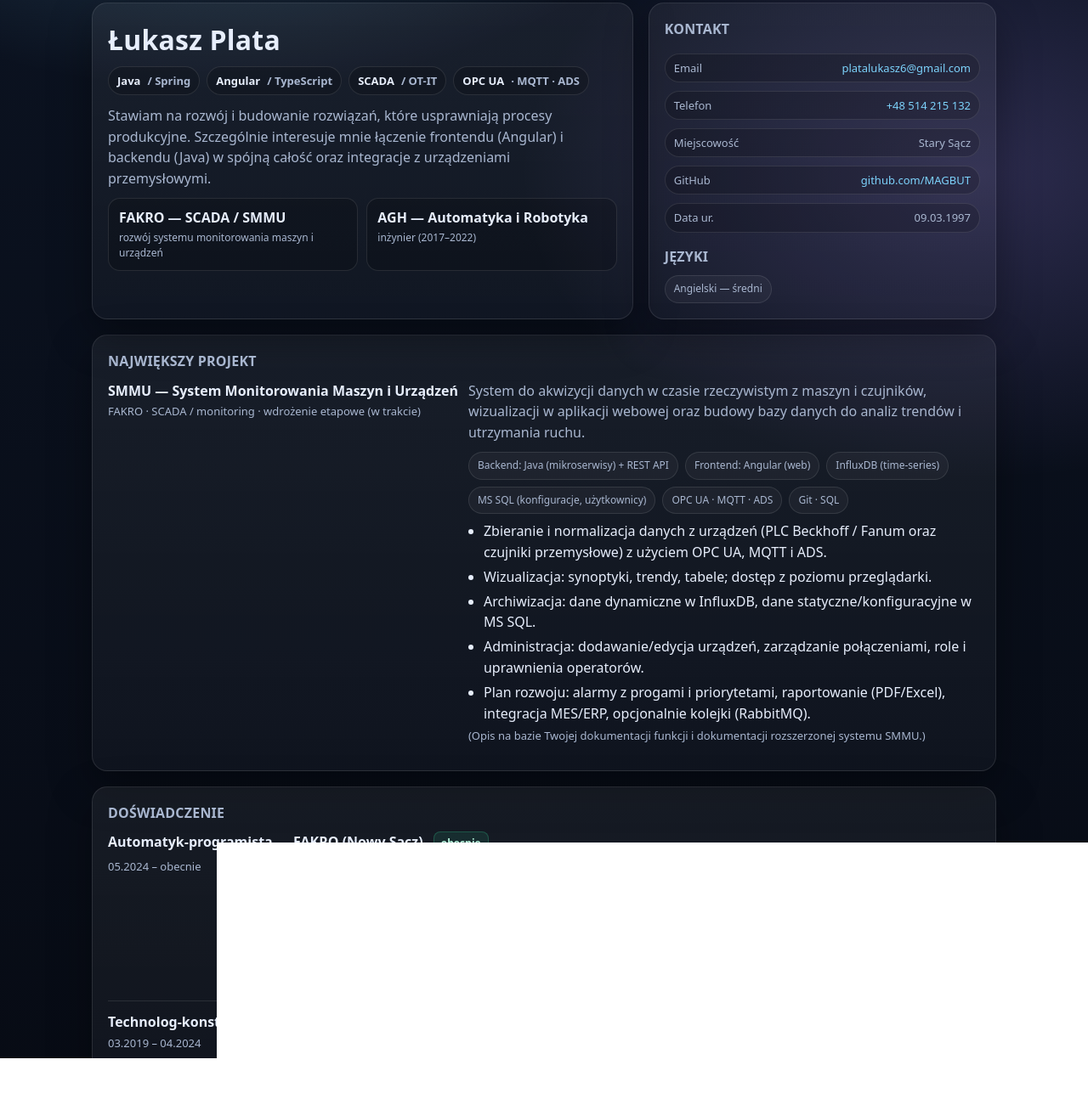
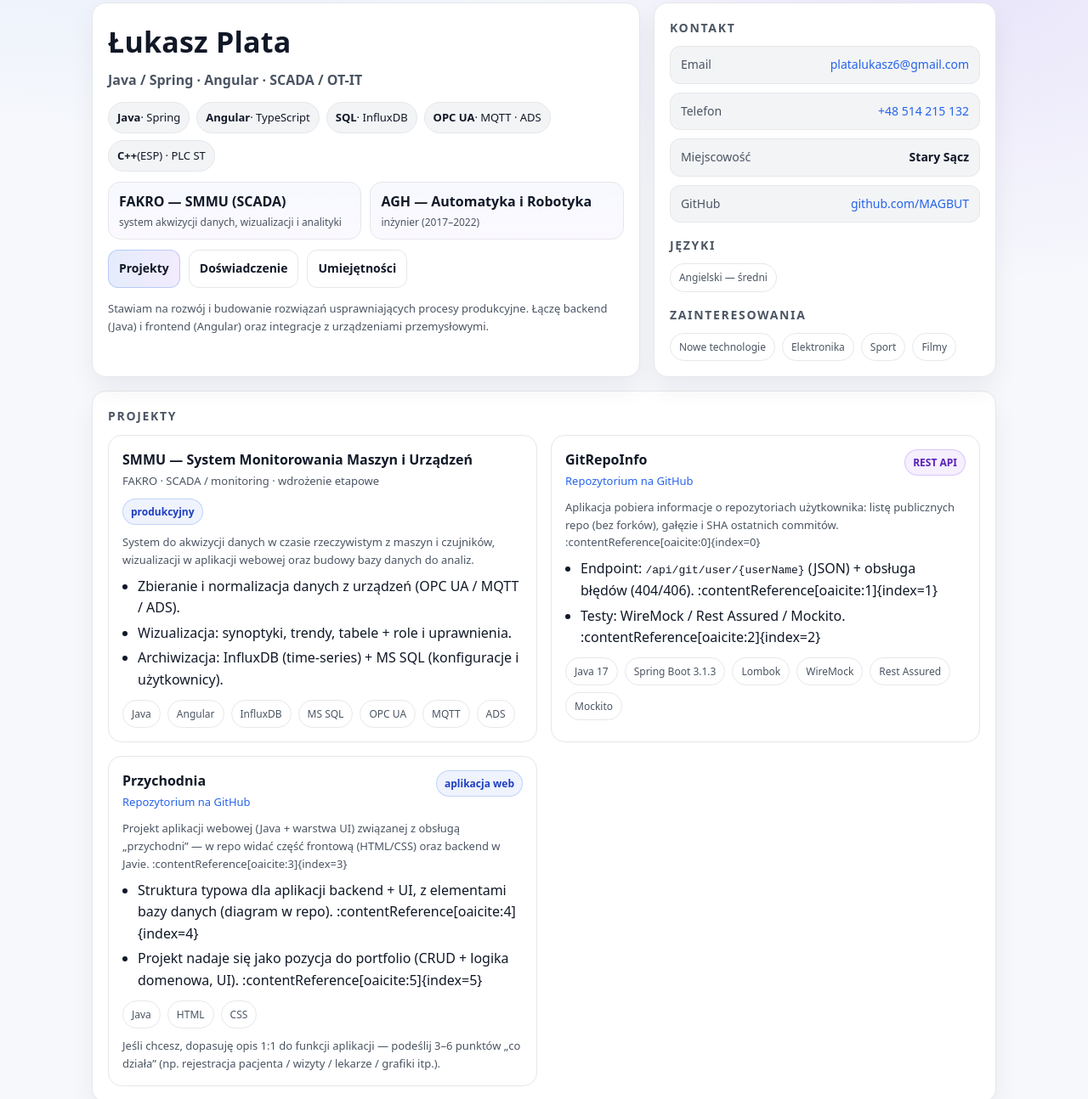
Before and after one commit to MAGBUT/MAGBUT.github.io, a plain HTML site: page index.html in a window 1280 px wide. Shown: the part 25-1319 px from the top of the page at 85% size. Drawn offline with Linux system fonts and the light colour scheme.

Commit message:
Revise CV content and update styling in index.html
Updated the CV content and styling in index.html, including changes to the description meta tag, color variables, and layout adjustments. Added new project and experience sections.

```diff
--- a/index.html
+++ b/index.html
@@ -4,116 +4,136 @@
   <meta charset="utf-8" />
   <meta name="viewport" content="width=device-width,initial-scale=1" />
   <title>Łukasz Plata — CV</title>
-  <meta name="description" content="CV — Łukasz Plata. Java / Angular / SCADA / IoT / integracje przemysłowe (OPC UA, MQTT, ADS)." />
+  <meta name="description" content="CV — Łukasz Plata. Java / Spring / Angular / SCADA / OT-IT. Projekty: SMMU, Przychodnia, GitRepoInfo." />
   <style>
     :root{
-      --bg:#0b1220;
-      --card:#0f1a2e;
-      --text:#e7eefc;
-      --muted:#a9b7d0;
-      --line:rgba(255,255,255,.10);
-      --accent:#7dd3fc;
-      --accent2:#a78bfa;
-      --ok:#34d399;
+      --bg:#f6f8fc;
+      --card:#ffffff;
+      --text:#111827;
+      --muted:#4b5563;
+      --line:#e5e7eb;
+      --accent:#2563eb;
+      --accent2:#7c3aed;
+      --soft:#f3f4f6;
     }
     *{box-sizing:border-box}
+    html{scroll-behavior:smooth}
     body{
       margin:0;
       font-family: ui-sans-serif, system-ui, -apple-system, Segoe UI, Roboto, Arial;
-      background:
-        radial-gradient(1000px 600px at 20% -10%, rgba(125,211,252,.25), transparent 60%),
-        radial-gradient(900px 600px at 90% 10%, rgba(167,139,250,.22), transparent 60%),
-        linear-gradient(180deg, var(--bg), #070b14 60%);
+      background: radial-gradient(1200px 700px at 10% -10%, rgba(37,99,235,.10), transparent 60%),
+                  radial-gradient(900px 600px at 90% 0%, rgba(124,58,237,.10), transparent 60%),
+                  var(--bg);
       color:var(--text);
-      line-height:1.55;
+      line-height:1.6;
     }
     a{color:var(--accent); text-decoration:none}
     a:hover{text-decoration:underline}
-    .wrap{max-width:1100px; margin:0 auto; padding:28px 18px 60px}
-    .top{
-      display:grid;
-      grid-template-columns: 1.4fr .9fr;
-      gap:18px;
-      align-items:stretch;
-    }
+    .wrap{max-width:1100px; margin:0 auto; padding:28px 18px 64px}
+    .top{display:grid; grid-template-columns: 1.6fr 1fr; gap:16px; align-items:stretch}
     @media (max-width:900px){ .top{grid-template-columns:1fr} }
     .card{
-      background:linear-gradient(180deg, rgba(255,255,255,.06), rgba(255,255,255,.03));
+      background:var(--card);
       border:1px solid var(--line);
-      border-radius:18px;
+      border-radius:16px;
       padding:18px;
-      box-shadow: 0 18px 50px rgba(0,0,0,.35);
+      box-shadow: 0 14px 30px rgba(17,24,39,.06);
     }
-    .hero h1{margin:0 0 6px; font-size:32px; letter-spacing:.2px}
-    .role{
-      display:flex; flex-wrap:wrap; gap:8px;
-      margin:0 0 12px;
-      color:var(--muted);
-      font-weight:600;
-    }
+    .hero h1{margin:0 0 6px; font-size:34px; letter-spacing:.2px}
+    .subtitle{margin:0; color:var(--muted); font-weight:600}
+    .pills{display:flex; flex-wrap:wrap; gap:8px; margin-top:12px}
     .pill{
-      display:inline-flex; align-items:center; gap:8px;
-      padding:6px 10px;
+      display:inline-flex; align-items:center;
+      padding:7px 10px;
       border-radius:999px;
       border:1px solid var(--line);
-      background:rgba(0,0,0,.18);
+      background:var(--soft);
       font-size:13px;
-      color:var(--muted);
+      color:#111827;
       white-space:nowrap;
     }
-    .pill b{color:var(--text); font-weight:700}
-    .grid2{display:grid; grid-template-columns:1fr 1fr; gap:14px}
-    @media (max-width:700px){ .grid2{grid-template-columns:1fr} }
-
+    .pill b{font-weight:800}
     h2{
       margin:0 0 10px;
-      font-size:16px;
-      letter-spacing:.2px;
+      font-size:14px;
+      letter-spacing:.12em;
       text-transform:uppercase;
       color:var(--muted);
     }
+    .grid2{display:grid; grid-template-columns:1fr 1fr; gap:16px; margin-top:16px}
+    @media (max-width:800px){ .grid2{grid-template-columns:1fr} }
     .section{margin-top:16px}
-    .row{
-      display:flex; justify-content:space-between; gap:12px; flex-wrap:wrap;
-      padding:12px 0;
-      border-top:1px solid var(--line);
-    }
+    .row{padding:12px 0; border-top:1px solid var(--line)}
     .row:first-of-type{border-top:0; padding-top:0}
-    .row .left{min-width:240px}
-    .row .title{font-weight:800}
-    .row .meta{color:var(--muted); font-size:13px; margin-top:2px}
-    .row ul{margin:8px 0 0; padding-left:18px}
-    .row li{margin:4px 0}
+    .title{font-weight:850}
+    .meta{color:var(--muted); font-size:13px; margin-top:2px}
+    ul{margin:8px 0 0; padding-left:18px}
+    li{margin:4px 0}
     .tags{display:flex; flex-wrap:wrap; gap:8px; margin-top:10px}
     .tag{
       padding:6px 10px;
       border-radius:999px;
       border:1px solid var(--line);
-      background:rgba(255,255,255,.04);
+      background:#fff;
       font-size:12px;
       color:var(--muted);
     }
-    .badge{
-      display:inline-flex; align-items:center;
-      padding:4px 8px; border-radius:8px;
-      background:rgba(52,211,153,.10);
-      border:1px solid rgba(52,211,153,.25);
-      color:#b9f6df; font-size:12px; font-weight:700;
-      margin-left:8px;
+    .kpi{display:grid; grid-template-columns:1fr 1fr; gap:10px; margin-top:12px}
+    @media (max-width:520px){ .kpi{grid-template-columns:1fr} }
+    .k{
+      padding:10px 12px;
+      border-radius:14px;
+      border:1px solid var(--line);
+      background:linear-gradient(180deg, rgba(37,99,235,.04), rgba(124,58,237,.03));
+    }
+    .k .n{font-weight:850}
+    .k .d{color:var(--muted); font-size:12px; margin-top:2px}
+    .contactLine{
+      display:flex; justify-content:space-between; gap:12px; flex-wrap:wrap;
+      padding:10px 12px;
+      border:1px solid var(--line);
+      border-radius:12px;
+      background:var(--soft);
+      margin-top:10px;
+      font-size:14px;
+    }
+    .contactLine span{color:var(--muted)}
+    .btns{display:flex; flex-wrap:wrap; gap:10px; margin-top:12px}
+    .btn{
+      display:inline-flex; align-items:center; justify-content:center;
+      padding:10px 12px;
+      border-radius:12px;
+      border:1px solid var(--line);
+      background:#fff;
+      color:#111827;
+      font-weight:700;
+      font-size:14px;
+    }
+    .btn.primary{
+      background:linear-gradient(90deg, rgba(37,99,235,.12), rgba(124,58,237,.10));
+      border-color:rgba(37,99,235,.25);
     }
     .small{font-size:13px; color:var(--muted)}
-    .footer{margin-top:18px; color:var(--muted); font-size:12px}
-    .kpi{
-      display:grid; grid-template-columns:1fr 1fr; gap:10px; margin-top:10px
+    .footer{margin-top:14px; color:var(--muted); font-size:12px}
+    .projGrid{display:grid; grid-template-columns:1fr 1fr; gap:16px}
+    @media (max-width:900px){ .projGrid{grid-template-columns:1fr} }
+    .projHead{display:flex; justify-content:space-between; gap:10px; flex-wrap:wrap; align-items:flex-start}
+    .projHead .name{font-weight:900; font-size:16px}
+    .chip{
+      font-size:12px;
+      padding:5px 9px;
+      border-radius:999px;
+      background:rgba(37,99,235,.08);
+      border:1px solid rgba(37,99,235,.22);
+      color:#1f3fbf;
+      font-weight:800;
+      white-space:nowrap;
     }
-    @media (max-width:500px){ .kpi{grid-template-columns:1fr} }
-    .kpi .k{
-      padding:10px 12px; border-radius:14px;
-      border:1px solid var(--line);
-      background:rgba(0,0,0,.18);
+    .chip.purple{
+      background:rgba(124,58,237,.08);
+      border:1px solid rgba(124,58,237,.22);
+      color:#5b21b6;
     }
-    .k .n{font-weight:800}
-    .k .d{color:var(--muted); font-size:12px; margin-top:2px}
   </style>
 </head>
 
@@ -124,167 +144,196 @@
       <!-- HERO -->
       <div class="card hero">
         <h1>Łukasz Plata</h1>
-        <div class="role">
-          <span class="pill"><b>Java</b> / Spring</span>
-          <span class="pill"><b>Angular</b> / TypeScript</span>
-          <span class="pill"><b>SCADA</b> / OT-IT</span>
+        <p class="subtitle">Java / Spring · Angular · SCADA / OT-IT</p>
+
+        <div class="pills">
+          <span class="pill"><b>Java</b> · Spring</span>
+          <span class="pill"><b>Angular</b> · TypeScript</span>
+          <span class="pill"><b>SQL</b> · InfluxDB</span>
           <span class="pill"><b>OPC UA</b> · MQTT · ADS</span>
+          <span class="pill"><b>C++</b> (ESP) · PLC ST</span>
         </div>
-
-        <p style="margin:0; color:var(--muted);">
-          Stawiam na rozwój i budowanie rozwiązań, które usprawniają procesy produkcyjne.
-          Szczególnie interesuje mnie łączenie frontendu (Angular) i backendu (Java) w spójną całość oraz integracje z urządzeniami przemysłowymi.
-        </p>
 
         <div class="kpi">
           <div class="k">
-            <div class="n">FAKRO — SCADA / SMMU</div>
-            <div class="d">rozwój systemu monitorowania maszyn i urządzeń</div>
+            <div class="n">FAKRO — SMMU (SCADA)</div>
+            <div class="d">system akwizycji danych, wizualizacji i analityki</div>
           </div>
           <div class="k">
             <div class="n">AGH — Automatyka i Robotyka</div>
             <div class="d">inżynier (2017–2022)</div>
           </div>
         </div>
+
+        <div class="btns">
+          <a class="btn primary" href="#projekty">Projekty</a>
+          <a class="btn" href="#doswiadczenie">Doświadczenie</a>
+          <a class="btn" href="#umiejetnosci">Umiejętności</a>
+        </div>
+
+        <p class="small" style="margin:14px 0 0">
+          Stawiam na rozwój i budowanie rozwiązań usprawniających procesy produkcyjne.
+          Łączę backend (Java) i frontend (Angular) oraz integracje z urządzeniami przemysłowymi.
+        </p>
       </div>
 
       <!-- CONTACT -->
       <div class="card">
         <h2>Kontakt</h2>
+        <div class="contactLine"><span>Email</span><a href="mailto:platalukasz6@gmail.com">platalukasz6@gmail.com</a></div>
+        <div class="contactLine"><span>Telefon</span><a href="tel:+48514215132">+48 514 215 132</a></div>
+        <div class="contactLine"><span>Miejscowość</span><b>Stary Sącz</b></div>
+        <div class="contactLine"><span>GitHub</span><a href="https://github.com/MAGBUT" target="_blank" rel="noreferrer">github.com/MAGBUT</a></div>
+
         <div class="section">
-          <div class="pill" style="width:100%; justify-content:space-between">
-            <span>Email</span><a href="mailto:platalukasz6@gmail.com">platalukasz6@gmail.com</a>
-          </div>
-          <div class="pill" style="width:100%; justify-content:space-between; margin-top:10px">
-            <span>Telefon</span><a href="tel:+48514215132">+48 514 215 132</a>
-          </div>
-          <div class="pill" style="width:100%; justify-content:space-between; margin-top:10px">
-            <span>Miejscowość</span><span>Stary Sącz</span>
-          </div>
-          <div class="pill" style="width:100%; justify-content:space-between; margin-top:10px">
-            <span>GitHub</span><a href="https://github.com/MAGBUT" target="_blank" rel="noreferrer">github.com/MAGBUT</a>
-          </div>
-          <div class="pill" style="width:100%; justify-content:space-between; margin-top:10px">
-            <span>Data ur.</span><span>09.03.1997</span>
-          </div>
+          <h2>Języki</h2>
+          <div class="tags"><span class="tag">Angielski — średni</span></div>
         </div>
 
         <div class="section">
-          <h2>Języki</h2>
+          <h2>Zainteresowania</h2>
           <div class="tags">
-            <span class="tag">Angielski — średni</span>
+            <span class="tag">Nowe technologie</span>
+            <span class="tag">Elektronika</span>
+            <span class="tag">Sport</span>
+            <span class="tag">Filmy</span>
           </div>
         </div>
       </div>
     </div>
 
-    <!-- MAIN PROJECT -->
-    <div class="card" style="margin-top:18px">
-      <h2>Największy projekt</h2>
+    <!-- PROJECTS -->
+    <div id="projekty" class="card" style="margin-top:16px">
+      <h2>Projekty</h2>
 
-      <div class="row">
-        <div class="left">
-          <div class="title">SMMU — System Monitorowania Maszyn i Urządzeń</div>
-          <div class="meta">FAKRO · SCADA / monitoring · wdrożenie etapowe (w trakcie)</div>
+      <div class="projGrid">
+        <!-- SMMU -->
+        <div class="card" style="padding:16px; box-shadow:none">
+          <div class="projHead">
+            <div>
+              <div class="name">SMMU — System Monitorowania Maszyn i Urządzeń</div>
+              <div class="meta">FAKRO · SCADA / monitoring · wdrożenie etapowe</div>
             </div>
-        <div class="right" style="flex:1; min-width:260px">
-          <p style="margin:0; color:var(--muted)">
-            System do akwizycji danych w czasie rzeczywistym z maszyn i czujników, wizualizacji w aplikacji webowej
-            oraz budowy bazy danych do analiz trendów i utrzymania ruchu.
+            <span class="chip">produkcyjny</span>
+          </div>
+
+          <p class="small" style="margin:10px 0 0">
+            System do akwizycji danych w czasie rzeczywistym z maszyn i czujników, wizualizacji w aplikacji webowej oraz budowy bazy danych do analiz.
           </p>
 
+          <ul>
+            <li>Zbieranie i normalizacja danych z urządzeń (OPC UA / MQTT / ADS).</li>
+            <li>Wizualizacja: synoptyki, trendy, tabele + role i uprawnienia.</li>
+            <li>Archiwizacja: InfluxDB (time-series) + MS SQL (konfiguracje i użytkownicy).</li>
+          </ul>
+
           <div class="tags">
-            <span class="tag">Backend: Java (mikroserwisy) + REST API</span>
-            <span class="tag">Frontend: Angular (web)</span>
-            <span class="tag">InfluxDB (time-series)</span>
-            <span class="tag">MS SQL (konfiguracje, użytkownicy)</span>
-            <span class="tag">OPC UA · MQTT · ADS</span>
-            <span class="tag">Git · SQL</span>
+            <span class="tag">Java</span><span class="tag">Angular</span><span class="tag">InfluxDB</span><span class="tag">MS SQL</span>
+            <span class="tag">OPC UA</span><span class="tag">MQTT</span><span class="tag">ADS</span>
+          </div>
         </div>
 
+        <!-- GitRepoInfo -->
+        <div class="card" style="padding:16px; box-shadow:none">
+          <div class="projHead">
+            <div>
+              <div class="name">GitRepoInfo</div>
+              <div class="meta">
+                <a href="https://github.com/MAGBUT/GitRepoInfo" target="_blank" rel="noreferrer">Repozytorium na GitHub</a>
+              </div>
+            </div>
+            <span class="chip purple">REST API</span>
+          </div>
+
+          <p class="small" style="margin:10px 0 0">
+            Aplikacja pobiera informacje o repozytoriach użytkownika: listę publicznych repo (bez forków), gałęzie i SHA ostatnich commitów. :contentReference[oaicite:0]{index=0}
+          </p>
+
           <ul>
-            <li>Zbieranie i normalizacja danych z urządzeń (PLC Beckhoff / Fanum oraz czujniki przemysłowe) z użyciem OPC UA, MQTT i ADS.</li>
-            <li>Wizualizacja: synoptyki, trendy, tabele; dostęp z poziomu przeglądarki.</li>
-            <li>Archiwizacja: dane dynamiczne w InfluxDB, dane statyczne/konfiguracyjne w MS SQL.</li>
-            <li>Administracja: dodawanie/edycja urządzeń, zarządzanie połączeniami, role i uprawnienia operatorów.</li>
-            <li>Plan rozwoju: alarmy z progami i priorytetami, raportowanie (PDF/Excel), integracja MES/ERP, opcjonalnie kolejki (RabbitMQ).</li>
+            <li>Endpoint: <code>/api/git/user/{userName}</code> (JSON) + obsługa błędów (404/406). :contentReference[oaicite:1]{index=1}</li>
+            <li>Testy: WireMock / Rest Assured / Mockito. :contentReference[oaicite:2]{index=2}</li>
           </ul>
 
-          <div class="small">
-            (Opis na bazie Twojej dokumentacji funkcji i dokumentacji rozszerzonej systemu SMMU.)
+          <div class="tags">
+            <span class="tag">Java 17</span>
+            <span class="tag">Spring Boot 3.1.3</span>
+            <span class="tag">Lombok</span>
+            <span class="tag">WireMock</span>
+            <span class="tag">Rest Assured</span>
+            <span class="tag">Mockito</span>
+          </div>
+        </div>
+
+        <!-- Przychodnia -->
+        <div class="card" style="padding:16px; box-shadow:none">
+          <div class="projHead">
+            <div>
+              <div class="name">Przychodnia</div>
+              <div class="meta">
+                <a href="https://github.com/MAGBUT/Przychodnia" target="_blank" rel="noreferrer">Repozytorium na GitHub</a>
+              </div>
+            </div>
+            <span class="chip">aplikacja web</span>
+          </div>
+
+          <p class="small" style="margin:10px 0 0">
+            Projekt aplikacji webowej (Java + warstwa UI) związanej z obsługą „przychodni” — w repo widać część frontową (HTML/CSS) oraz backend w Javie. :contentReference[oaicite:3]{index=3}
+          </p>
+
+          <ul>
+            <li>Struktura typowa dla aplikacji backend + UI, z elementami bazy danych (diagram w repo). :contentReference[oaicite:4]{index=4}</li>
+            <li>Projekt nadaje się jako pozycja do portfolio (CRUD + logika domenowa, UI). :contentReference[oaicite:5]{index=5}</li>
+          </ul>
+
+          <div class="tags">
+            <span class="tag">Java</span>
+            <span class="tag">HTML</span>
+            <span class="tag">CSS</span>
+          </div>
+
+          <div class="small" style="margin-top:10px">
+            Jeśli chcesz, dopasuję opis 1:1 do funkcji aplikacji — podeślij 3–6 punktów „co działa” (np. rejestracja pacjenta / wizyty / lekarze / grafiki itp.).
           </div>
         </div>
       </div>
     </div>
 
     <!-- EXPERIENCE -->
-    <div class="card" style="margin-top:18px">
+    <div id="doswiadczenie" class="card" style="margin-top:16px">
       <h2>Doświadczenie</h2>
 
       <div class="row">
-        <div class="left">
-          <div class="title">Automatyk-programista — FAKRO (Nowy Sącz) <span class="badge">obecnie</span></div>
+        <div class="title">Automatyk-programista — FAKRO (Nowy Sącz)</div>
         <div class="meta">05.2024 – obecnie</div>
-        </div>
-        <div class="right" style="flex:1; min-width:260px">
         <ul>
           <li>Rozwój i utrzymanie systemu SCADA / SMMU (Java + Angular).</li>
-            <li>Integracje komunikacyjne z maszynami: OPC, MQTT, ADS.</li>
-            <li>Praca z bazami: InfluxDB (real-time) oraz SQL (konfiguracje / użytkownicy).</li>
-            <li>Elementy OT: mikrokontrolery ESP (C++), sterowniki PLC (ST).</li>
+          <li>Integracje z maszynami: OPC UA / MQTT / ADS.</li>
+          <li>Bazy: InfluxDB (dane dynamiczne) + SQL (konfiguracje / użytkownicy).</li>
+          <li>OT: ESP (C++), PLC (ST).</li>
         </ul>
-          <div class="tags">
-            <span class="tag">Java</span><span class="tag">Angular</span><span class="tag">SQL</span><span class="tag">InfluxDB</span>
-            <span class="tag">OPC UA</span><span class="tag">MQTT</span><span class="tag">ADS</span><span class="tag">Git</span>
       </div>
+
+      <div class="row">
+        <div class="title">Technolog-konstruktor maszyn — FAKRO (Nowy Sącz)</div>
+        <div class="meta">03.2019 – 04.2024</div>
+        <ul>
+          <li>Konstruowanie i modernizacja maszyn, remonty oraz prace związane z programowaniem maszyn.</li>
+        </ul>
+      </div>
+
+      <div class="row">
+        <div class="title">Programista i operator CNC — Grand (Korzenna)</div>
+        <div class="meta">09.2017 – 02.2019</div>
+        <ul>
+          <li>Programowanie tokarki CNC, dobór narzędzi i parametrów, realizacja elementów wg rysunku.</li>
+        </ul>
       </div>
     </div>
 
-      <div class="row">
-        <div class="left">
-          <div class="title">Technolog-konstruktor maszyn — FAKRO (Nowy Sącz)</div>
-          <div class="meta">03.2019 – 04.2024</div>
-        </div>
-        <div class="right" style="flex:1; min-width:260px">
-          <ul>
-            <li>Konstruowanie i modernizacja maszyn, remonty oraz prace związane z programowaniem maszyn.</li>
-          </ul>
-          <div class="tags">
-            <span class="tag">Automatyka</span><span class="tag">Modernizacje</span><span class="tag">UR</span>
-          </div>
-        </div>
-      </div>
-
-      <div class="row">
-        <div class="left">
-          <div class="title">Programista i operator CNC — Grand (Korzenna)</div>
-          <div class="meta">09.2017 – 02.2019</div>
-        </div>
-        <div class="right" style="flex:1; min-width:260px">
-          <ul>
-            <li>Programowanie tokarki CNC, dobór narzędzi i parametrów skrawania, realizacja elementów wg rysunku.</li>
-          </ul>
-          <div class="tags">
-            <span class="tag">CNC</span><span class="tag">G-code</span>
-          </div>
-        </div>
-      </div>
-
-      <div class="row">
-        <div class="left">
-          <div class="title">Prace dorywcze (wakacje) — Wykończeniówka / Ogrodnik</div>
-          <div class="meta">06.2013 – 08.2017</div>
-        </div>
-        <div class="right" style="flex:1; min-width:260px">
-          <div class="small">Prace sezonowe.</div>
-        </div>
-      </div>
-    </div>
-
-    <!-- SKILLS -->
-    <div class="grid2" style="margin-top:18px">
-      <div class="card">
-        <h2>Technologie</h2>
+    <!-- SKILLS / EDU -->
+    <div class="grid2">
+      <div id="umiejetnosci" class="card">
+        <h2>Umiejętności</h2>
         <div class="tags">
           <span class="tag">Java</span>
           <span class="tag">Spring</span>
@@ -292,7 +341,7 @@
           <span class="tag">Jakarta EE</span>
           <span class="tag">REST API</span>
           <span class="tag">Angular</span>
-          <span class="tag">TypeScript / JavaScript</span>
+          <span class="tag">TypeScript</span>
           <span class="tag">SQL (MS SQL / PostgreSQL / MySQL)</span>
           <span class="tag">InfluxDB</span>
           <span class="tag">Flyway</span>
@@ -310,31 +359,17 @@
         <h2>Edukacja i kursy</h2>
 
         <div class="row">
-          <div class="left">
           <div class="title">AGH Kraków — Automatyka i Robotyka (inż.)</div>
           <div class="meta">10.2017 – 06.2022</div>
         </div>
-          <div class="right" style="flex:1; min-width:260px">
-            <div class="small">Poziom: inżynier.</div>
-          </div>
+
+        <div class="row">
+          <div class="title">Zespół Szkół Samochodowych — Mechatronika</div>
+          <div class="meta">09.2013 – 05.2017</div>
         </div>
 
         <div class="row">
-          <div class="left">
-            <div class="title">Zespół Szkół Samochodowych — Mechatronika</div>
-            <div class="meta">09.2013 – 05.2017</div>
-          </div>
-          <div class="right" style="flex:1; min-width:260px">
-            <div class="small">Poziom: średnie.</div>
-          </div>
-        </div>
-
-        <div class="row">
-          <div class="left">
           <div class="title">Kursy</div>
-            <div class="meta">2021–2023</div>
-          </div>
-          <div class="right" style="flex:1; min-width:260px">
           <ul>
             <li>Java (zajavka.pl) — 04.2023</li>
             <li>Spring (javastart.pl) — 03.2022</li>
@@ -345,18 +380,9 @@
         </div>
       </div>
     </div>
-    </div>
 
-    <!-- INTERESTS + RODO -->
-    <div class="card" style="margin-top:18px">
-      <h2>Zainteresowania</h2>
-      <div class="tags">
-        <span class="tag">Nowe technologie</span>
-        <span class="tag">Elektronika</span>
-        <span class="tag">Sport</span>
-        <span class="tag">Filmy</span>
-      </div>
-
+    <div class="card" style="margin-top:16px">
+      <h2>RODO</h2>
       <div class="footer">
         Zgadzam się na przetwarzanie danych osobowych zawartych w moim CV dla celów prowadzenia rekrutacji oraz przyszłych rekrutacji.
       </div>
```
Lines whose indentation alone changed are shown as unchanged.
